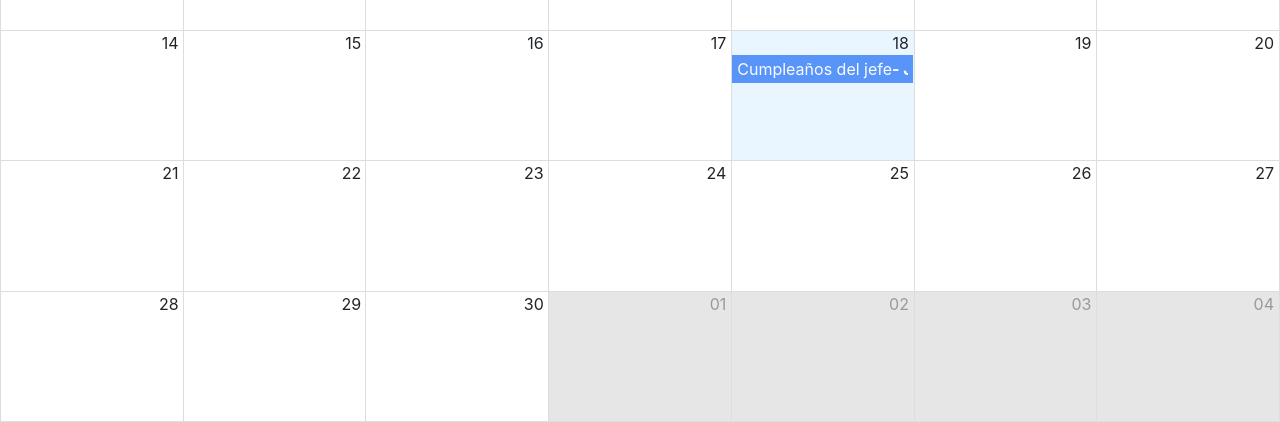
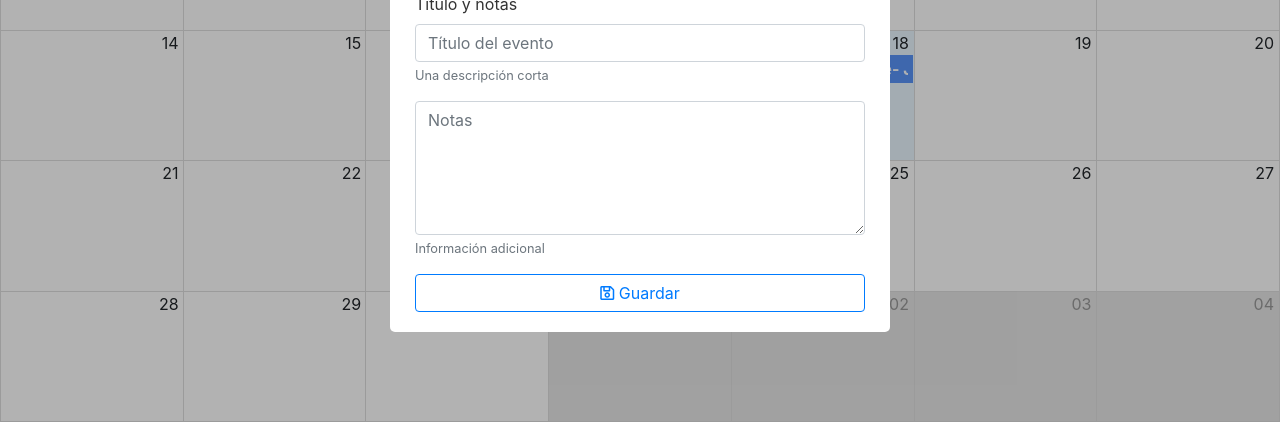
Before and after one commit to joserosalesdh/calendar-app, a React app: page / in a window 1280 px wide. Shown: the part 378-800 px from the top of the page. Built offline with nearby package versions, Linux system fonts and the light colour scheme.

Commit message:
EventModal

```diff
--- a/package.json
+++ b/package.json
@@ -9,7 +9,9 @@
     "moment": "^2.28.0",
     "react": "^16.13.1",
     "react-big-calendar": "^0.28.0",
+    "react-datetime-picker": "^3.0.4",
     "react-dom": "^16.13.1",
+    "react-modal": "^3.11.2",
     "react-router-dom": "^5.2.0",
     "react-scripts": "3.4.3"
   },
--- /dev/null
+++ b/src/components/calendar/CalendarModal.js
@@ -0,0 +1,108 @@
+import React, { useState } from 'react';
+import Modal from 'react-modal';
+import '../../styles.css';
+import DateTimePicker from 'react-datetime-picker';
+import moment from 'moment';
+
+
+const customStyles = {
+    content: {
+        top: '50%',
+        left: '50%',
+        right: 'auto',
+        bottom: 'auto',
+        marginRight: '-50%',
+        transform: 'translate(-50%, -50%)'
+    }
+};
+Modal.setAppElement('#root');
+
+const now = moment().minutes(0).seconds(0).add(1, 'hours');
+const nowPlus1 = now.clone().add(1, 'hours')
+
+const CalendarModal = () => {
+
+    const [dateStart, setDateStart] = useState(now.toDate());
+    const [dateEnd, setDateEnd] = useState(nowPlus1.toDate());
+
+    const closeModal = () => {
+
+    };
+
+    const handleStartDateChange = (e) => { //este evento va a ser la fecha
+        setDateStart(e);
+    };
+
+    const handleEndDateChange = (e) => { //este evento va a ser la fecha
+        setDateEnd(e);
+    };
+    return (
+        <Modal
+            className="modal"
+            overlayClassName="modal-fondo"
+            closeTimeoutMS={200}
+            isOpen={true}
+            onRequestClose={closeModal}
+            style={customStyles}
+        >
+            <h1> Nuevo evento </h1>
+            <hr />
+            <form className="container">
+
+                <div className="form-group">
+                    <label>Fecha y hora inicio</label>
+                    <DateTimePicker
+                        onChange={handleStartDateChange}
+                        value={dateStart}
+                        className="form-control"
+                    />
+                </div>
+
+                <div className="form-group">
+                    <label>Fecha y hora fin</label>
+                    <DateTimePicker
+                        onChange={handleEndDateChange}
+                        value={dateEnd}
+                        minDate={dateStart} // la fecha minima va a ser el dateStart, e suna validacion para que la fecha de cierre no sea menor a la de inicio
+                        className="form-control"
+                    />
+                </div>
+
+                <hr />
+                <div className="form-group">
+                    <label>Titulo y notas</label>
+                    <input
+                        type="text"
+                        className="form-control"
+                        placeholder="Título del evento"
+                        name="title"
+                        autoComplete="off"
+                    />
+                    <small id="emailHelp" className="form-text text-muted">Una descripción corta</small>
+                </div>
+
+                <div className="form-group">
+                    <textarea
+                        type="text"
+                        className="form-control"
+                        placeholder="Notas"
+                        rows="5"
+                        name="notes"
+                    ></textarea>
+                    <small id="emailHelp" className="form-text text-muted">Información adicional</small>
+                </div>
+
+                <button
+                    type="submit"
+                    className="btn btn-outline-primary btn-block"
+                >
+                    <i className="far fa-save"></i>
+                    <span> Guardar</span>
+                </button>
+
+            </form>
+        </Modal>
+    )
+}
+
+export default CalendarModal
--- a/src/components/calendar/CalendarScreen.js
+++ b/src/components/calendar/CalendarScreen.js
@@ -7,6 +7,7 @@ import Navbar from '../ui/Navbar';
 import 'react-big-calendar/lib/css/react-big-calendar.css'
 import { messages } from '../../helpers/calendar-messages-es';
 import CalendarEvent from './CalendarEvent';
+import CalendarModal from './CalendarModal';
 
 moment.locale('es');
 
@@ -76,6 +77,8 @@ const CalendarScreen = () => {
                 }}
             />
 
+            <CalendarModal />
+
         </div>
     )
 }
--- a/src/styles.css
+++ b/src/styles.css
@@ -12,3 +12,53 @@ html, body {
 .rbc-calendar {
     height: 100%;
 }
+
+/* Modal */
+.ReactModalPortal > div{
+    opacity: 0;
+}
+
+.ReactModalPortal .ReactModal__Overlay {
+    align-items: center;
+    display: flex;
+    justify-content: center;
+    transition: opacity .2s ease-in-out;
+    z-index: 999;
+}
+
+.modal-fondo {
+    background-color: rgba(0, 0, 0, 0.3);
+    bottom: 0;
+    left: 0;
+    right: 0;
+    top: 0;
+    position: fixed;
+}
+
+.ReactModalPortal .ReactModal__Overlay--after-open {
+    opacity: 1;
+}
+
+.ReactModalPortal .ReactModal__Overlay--before-close {
+    opacity: 0;
+}
+
+.modal {
+    background: white;
+    border-radius: 5px;
+    color: rgb(51, 51, 51);
+    display: inline;
+    max-height: 620px;
+    max-width: 500px;
+    outline: none;
+    padding: 10px;
+}
+
+/* DatePicker */
+.react-datetime-picker input:focus {
+    outline: none;
+}
+
+.react-datetime-picker__wrapper {
+    border:0px solid gray !important
+}
```
Also changed, not shown: 1 other file.
